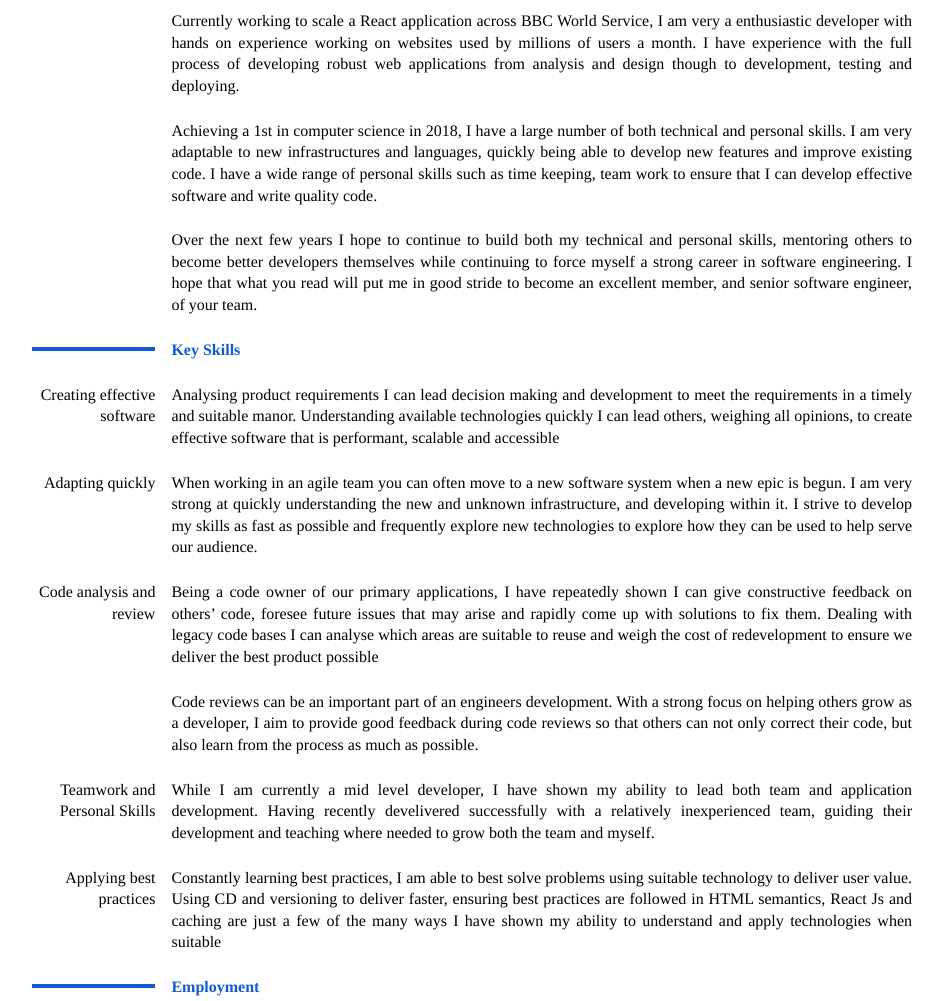
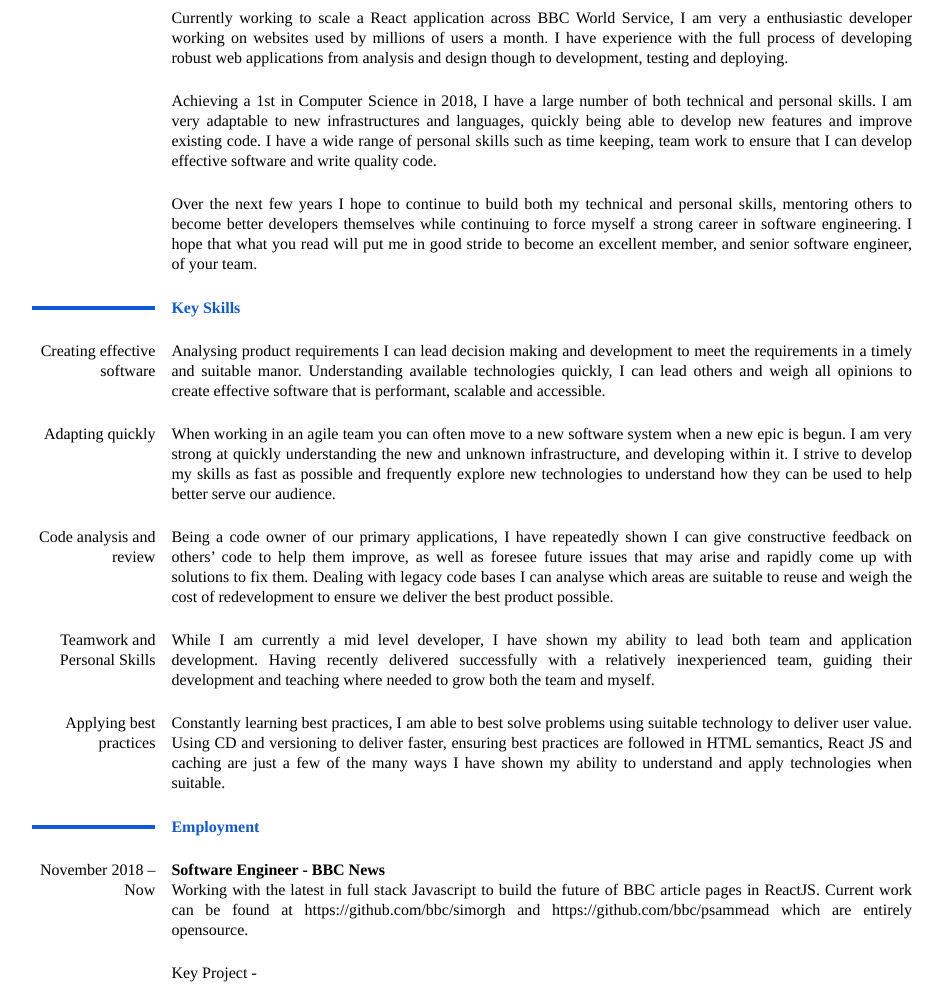
Before and after one commit to dr3/drew.mx-old-cv, a Gatsby site: page /cv in a window 1280 px wide. Shown: the part 164-1165 px from the top of the page, without its empty margins (168-1111 px from the left). Built offline with nearby package versions, Linux system fonts and the light colour scheme; Gatsby itself is replaced by a stand-in of ours; some packages are replaced by stand-ins of ours.

Commit message:
:pencil: Update and fit

```diff
--- a/data/config/cv.js
+++ b/data/config/cv.js
@@ -13,9 +13,9 @@ module.exports = {
       subsections: [
         {
           body: [
-            'Currently working to scale a React application across BBC World Service, I am very a enthusiastic developer with hands on experience working on websites used by millions of users a month. I have experience with the full process of developing robust web applications from analysis and design though to development, testing and deploying.',
-            'Achieving a 1st in computer science in 2018, I have a large number of both technical and personal skills. I am very adaptable to new infrastructures and languages, quickly being able to develop new features and improve existing code. I have a wide range of personal skills such as time keeping, team work to ensure that I can develop effective software and write quality code.',
-            'Over the next few years I hope to continue to build both my technical and personal skills, mentoring others to become better developers themselves while continuing to force myself a strong career in software engineering. I hope that what you read will put me in good stride to become an excellent member, and senior software engineer, of your team.'
+            'Currently working to scale a React application across BBC World Service, I am very a enthusiastic developer working on websites used by millions of users a month. I have experience with the full process of developing robust web applications from analysis and design though to development, testing and deploying.',
+            'Achieving a 1st in Computer Science in 2018, I have a large number of both technical and personal skills. I am very adaptable to new infrastructures and languages, quickly being able to develop new features and improve existing code. I have a wide range of personal skills such as time keeping, team work to ensure that I can develop effective software and write quality code.',
+            'Over the next few years I hope to continue to build both my technical and personal skills, mentoring others to become better developers themselves while continuing to force myself a strong career in software engineering. I hope that what you read will put me in good stride to become an excellent member, and senior software engineer, of your team.',
           ],
         },
       ],
@@ -26,32 +26,31 @@ module.exports = {
         {
           label: 'Creating effective software',
           body: [
-            'Analysing product requirements I can lead decision making and development to meet the requirements in a timely and suitable manor. Understanding available technologies quickly I can lead others, weighing all opinions, to create effective software that is performant, scalable and accessible',
+            'Analysing product requirements I can lead decision making and development to meet the requirements in a timely and suitable manor. Understanding available technologies quickly, I can lead others and weigh all opinions to create effective software that is performant, scalable and accessible.',
           ],
         },
         {
           label: 'Adapting quickly',
           body: [
-            'When working in an agile team you can often move to a new software system when a new epic is begun. I am very strong at quickly understanding the new and unknown infrastructure, and developing within it. I strive to develop my skills as fast as possible and frequently explore new technologies to explore how they can be used to help serve our audience.',
+            'When working in an agile team you can often move to a new software system when a new epic is begun. I am very strong at quickly understanding the new and unknown infrastructure, and developing within it. I strive to develop my skills as fast as possible and frequently explore new technologies to understand how they can be used to help better serve our audience.',
           ],
         },
         {
           label: 'Code analysis and review',
           body: [
-            'Being a code owner of our primary applications, I have repeatedly shown I can give constructive feedback on others’ code, foresee future issues that may arise and rapidly come up with solutions to fix them. Dealing with legacy code bases I can analyse which areas are suitable to reuse and weigh the cost of redevelopment to ensure we deliver the best product possible',
-            'Code reviews can be an important part of an engineers development. With a strong focus on helping others grow as a developer, I aim to provide good feedback during code reviews so that others can not only correct their code, but also learn from the process as much as possible.',
+            'Being a code owner of our primary applications, I have repeatedly shown I can give constructive feedback on others’ code to help them improve, as well as foresee future issues that may arise and rapidly come up with solutions to fix them. Dealing with legacy code bases I can analyse which areas are suitable to reuse and weigh the cost of redevelopment to ensure we deliver the best product possible.',
           ],
         },
         {
           label: 'Teamwork and Personal Skills',
           body: [
-            'While I am currently a mid level developer, I have shown my ability to lead both team and application development. Having recently develivered successfully with a relatively inexperienced team, guiding their development and teaching where needed to grow both the team and myself.',
+            'While I am currently a mid level developer, I have shown my ability to lead both team and application development. Having recently delivered successfully with a relatively inexperienced team, guiding their development and teaching where needed to grow both the team and myself.',
           ],
         },
         {
           label: 'Applying best practices',
           body: [
-            'Constantly learning best practices, I am able to best solve problems using suitable technology to deliver user value. Using CD and versioning to deliver faster, ensuring best practices are followed in HTML semantics, React Js and caching are just a few of the many ways I have shown my ability to understand and apply technologies when suitable',
+            'Constantly learning best practices, I am able to best solve problems using suitable technology to deliver user value. Using CD and versioning to deliver faster, ensuring best practices are followed in HTML semantics, React JS and caching are just a few of the many ways I have shown my ability to understand and apply technologies when suitable.',
           ],
         },
       ],
@@ -65,7 +64,7 @@ module.exports = {
           body: [
             'Working with the latest in full stack Javascript to build the future of BBC article pages in ReactJS. Current work can be found at https://github.com/bbc/simorgh and https://github.com/bbc/psammead which are entirely opensource.',
             'Key Project -',
-            'Simorgh - Originally on the core Articles team, I have become a central member of the Simorgh project. At its core it is an Isomorphic React application that serves articles, and now frontpages to users both in the UK and around the world. Delivering twice in just a few months, I have shown throughout this project not only strong technical ability but also leadership and the ability to mentor others. The second deliverable, BBC World Service Frontpages were delivered with a team inexperienced on the codebase. Through regular code reviews and many workshop sessions I helped guide us to delivering very rapidly.',
+            "Simorgh - Originally on the core Articles team, I have become a central member of the Simorgh project. At it's core it is an Isomorphic React application that serves articles and frontpages to users both in the UK and around the world. Delivering twice in just a handful of months, I have shown throughout this project not only strong technical ability but also leadership and the ability to mentor others. The second deliverable, BBC World Service Frontpages, were delivered with a team inexperienced on the codebase and through regular code reviews and many workshop sessions I helped guide us to delivering very rapidly.",
           ],
         },
         {
--- a/src/components/CV/Wrapper.jsx
+++ b/src/components/CV/Wrapper.jsx
@@ -4,7 +4,7 @@ import { fontFamily } from './utils';
 const Wrapper = styled.div`
   max-width: 57rem;
   margin: 0 auto;
-  line-height: 1.35rem;
+  line-height: 1.25rem;
   ${fontFamily};
   color: black;
   padding: 0 1rem;
```
